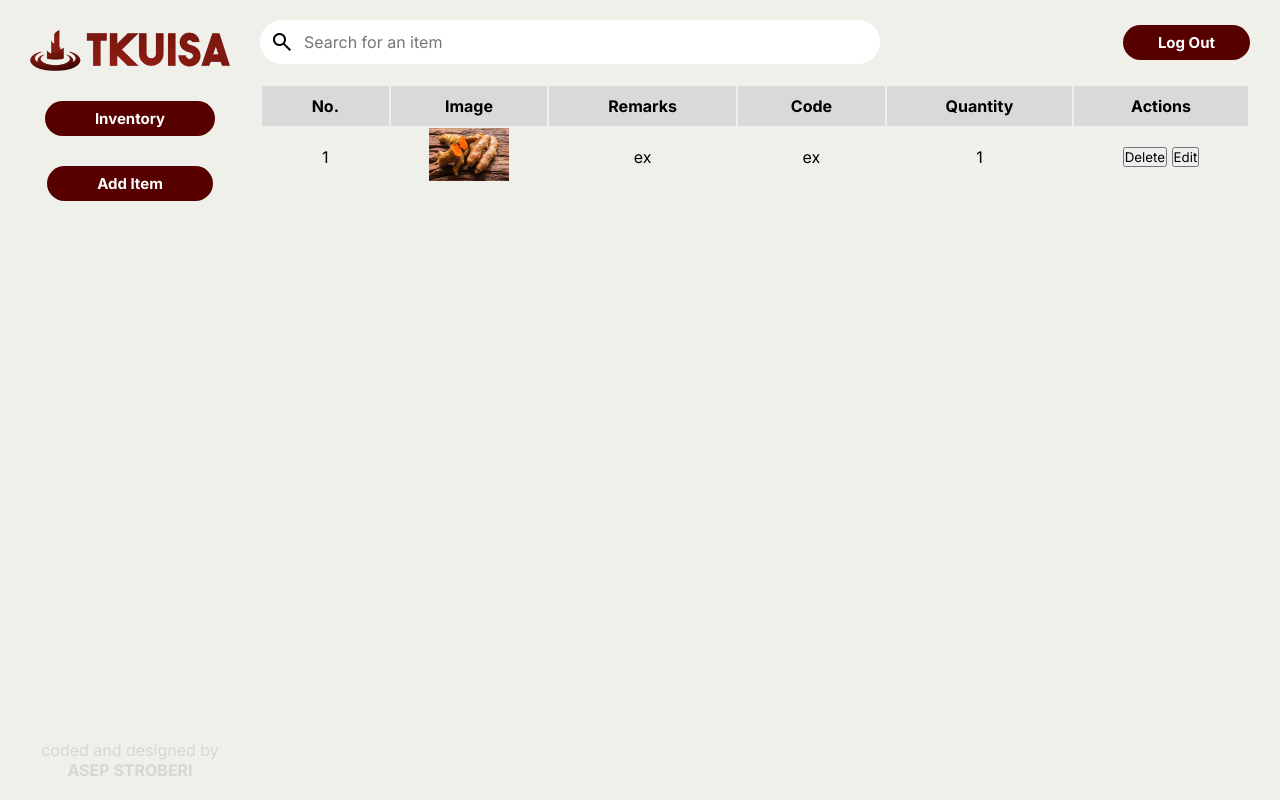
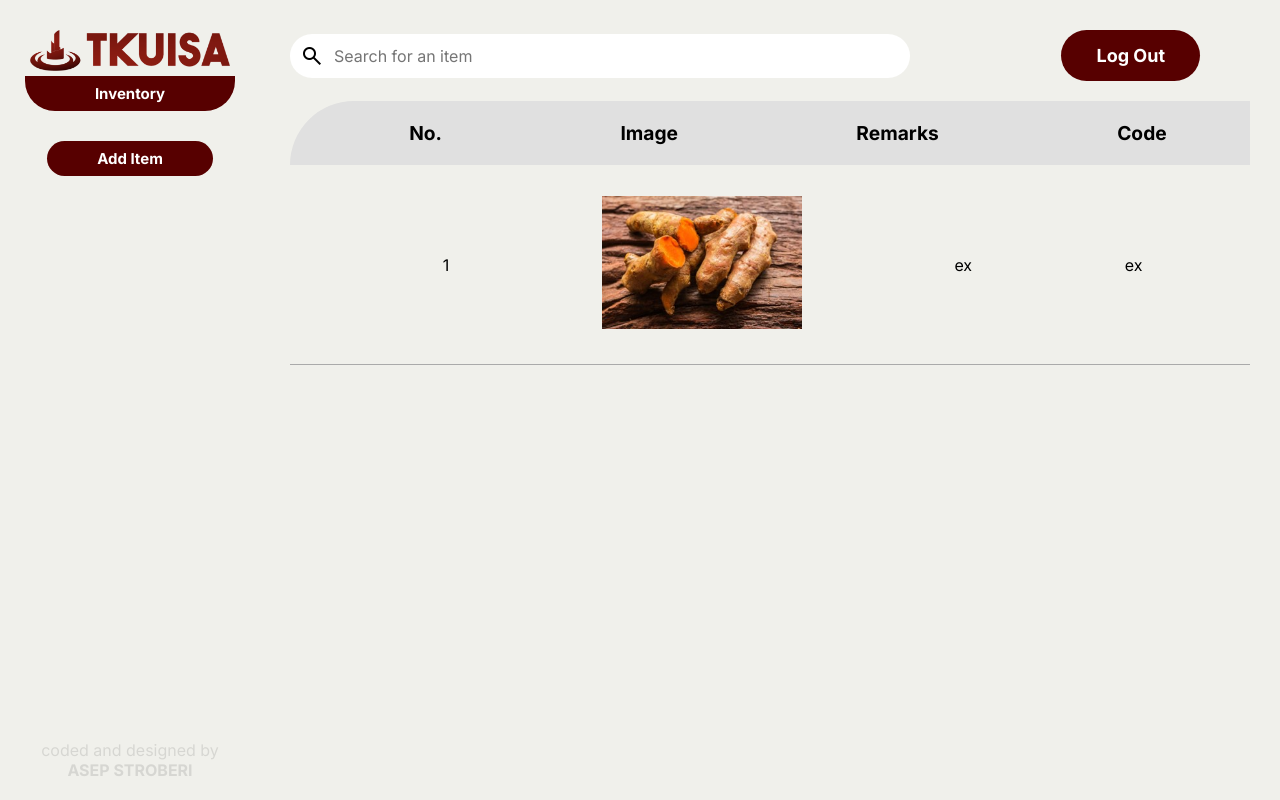
Before and after one commit to JustinWangsa/Inventory-Management-System-Website, a PHP site: page / in a window 1280 px wide. Run offline with PHP 8.4, Linux system fonts and the light colour scheme; data comes from the database, SQL or seed files in the repository.

Commit message:
demo_ready

```diff
--- a/src/index.php
+++ b/src/index.php
@@ -5,7 +5,6 @@
   <meta name="viewport" content="width=device-width, initial-scale=1.0"/>
   <title>TKUISA's Inventory</title>
   <link href="style.css" rel="stylesheet"/>
-  <link href="style.php" rel="stylesheet"/>
   <link rel="stylesheet" href="https://fonts.googleapis.com/css2?family=Material+Symbols+Outlined&display=swap"/>
 </head>
 <body>
@@ -13,7 +12,7 @@
     <div class="side_bar">
       <div class="side_top">
         <img src="image/main_logo.png" alt="TKUISA LOGO" />
-        <p class="med_button">Inventory</p>
+        <p>Inventory</p>
         <button class="med_button" id="addBtn">Add Item</button>
       </div>
 
@@ -29,22 +28,27 @@
           <span class="material-symbols-outlined">search</span>
           <input class="search_input" type="search" placeholder="Search for an item" />
         </div>
-        <button class="log_out">Log Out</button>
+        <button class="log_out" onclick="logout()">Log Out</button>
+        <script>
+          function logout() {
+            window.location.href = '../login.php';
+          }
+        </script>
       </div>
 
       <div class="bottom_segment">
-        <table>
-          <thead>
-            <tr class="tr_title">
-              <th>No.</th>
-              <th>Image</th>
-              <th>Remarks</th>
-              <th>Code</th>
-              <th>Quantity</th>
-              <th>Actions</th>
-            </tr>
-          </thead>
-          <tbody>
+        <div class="table">
+          <div class="thead">
+            <div class="tr_title">
+              <p>No.</p>
+              <p>Image</p>
+              <p>Remarks</p>
+              <p>Code</p>
+              <p>Quantity</p>
+              <p>Modify</p>
+            </div>
+          </div>
+          <div class="tcontent">
             <?php
               include('connect.php');
               $sql = "SELECT * FROM items";
@@ -53,39 +57,39 @@
               if ($result->num_rows > 0) {
                 while ($row = $result->fetch_assoc()) {
                   if ($count % 2) {
-                    echo "<tr style='background-color: #f0f0eb'>";
-                    echo "<td>" . $count++ . "</td>";
-                    echo "<td><img src='image/" . $row["product_image"] . "' width='80' alt='Image'></td>";
-                    echo "<td>" . $row["product_remarks"] . "</td>";
-                    echo "<td>" . $row["product_code"] . "</td>";
-                    echo "<td>" . $row["product_quantity"] . "</td>";
-                    echo "<td>
-                            <button onclick=\"if(confirm('Delete this item?')) window.location.href='delete.php?id=" . $row["id"] . "';\">Delete</button>
-                            <button class='editBtn' data-id='" . $row["id"] . "'data-remarks='" . htmlspecialchars($row["product_remarks"], ENT_QUOTES) . "'data-code='" . $row["product_code"] . "'data-quantity='" . $row["product_quantity"] . "'>
-                              Edit
-                            </button>
-                    </td>";
-                    echo "</tr>";
+  echo "            <div class='card' id='card_odd'>";
+  echo "              <p>" . $count++ . "</p>";
+  echo "              <p class='card_image'><img src='image/" . $row["product_image"] . "' alt='Image'></p>";
+  echo "              <p>" . $row["product_remarks"] . "</p>";
+  echo "              <p>" . $row["product_code"] . "</p>";
+  echo "              <p>" . $row["product_quantity"] . "</p>";
+  echo "              <p class='card_button'>
+                        <button id='cardButton' onclick=\"if(confirm('Delete this item?')) window.location.href='delete.php?id=" . $row["id"] . "';\">Delete</button>
+                        <button id='cardButton' class='editBtn' data-id='" . $row["id"] . "'data-remarks='" . htmlspecialchars($row["product_remarks"], ENT_QUOTES) . "'data-code='" . $row["product_code"] . "'data-quantity='" . $row["product_quantity"] . "'>
+                          Edit
+                        </button>
+                      </p>";
+  echo "            </div>";
                   } else {
-                    echo "<tr style='background-color: #d9d9d9'>";
-                    echo "<td>" . $count++ . "</td>";
-                    echo "<td><img src='image/" . $row["product_image"] . "' width='80' alt='Image'></td>";
-                    echo "<td>" . $row["product_remarks"] . "</td>";
-                    echo "<td>" . $row["product_code"] . "</td>";
-                    echo "<td>" . $row["product_quantity"] . "</td>";
-                    echo "<td>
-                            <button onclick=\"if(confirm('Delete this item?')) window.location.href='delete.php?id=" . $row["id"] . "';\">Delete</button>
-                            <button class='editBtn' data-id='" . $row["id"] . "'data-remarks='" . htmlspecialchars($row["product_remarks"], ENT_QUOTES) . "'data-code='" . $row["product_code"] . "'data-quantity='" . $row["product_quantity"] . "'>
-                              Edit
-                            </button>
-                    </td>";
-                    echo "</tr>";
+  echo "            <div class='card' id='card_even'>";
+  echo "              <p>" . $count++ . "</p>";
+  echo "              <p class='card_image' ><img src='image/" . $row["product_image"] . "'alt='Image'></p>";
+  echo "              <p>" . $row["product_remarks"] . "</p>";
+  echo "              <p>" . $row["product_code"] . "</p>";
+  echo "              <p>" . $row["product_quantity"] . "</p>";
+  echo "              <p class='card_button'>
+                        <button id='cardButton' onclick=\"if(confirm('Delete this item?')) window.location.href='delete.php?id=" . $row["id"] . "';\">Delete</button>
+                        <button id='cardButton' class='editBtn' data-id='" . $row["id"] . "'data-remarks='" . htmlspecialchars($row["product_remarks"], ENT_QUOTES) . "'data-code='" . $row["product_code"] . "'data-quantity='" . $row["product_quantity"] . "'>
+                          Edit
+                        </button>
+                      </p>";
+  echo "            </div>";
                   }
                 }
               }
             ?>
-          </tbody>
-        </table>
+          </div>
+        </div>
       </div>
     </div>
   </div>
--- a/src/style.css
+++ b/src/style.css
@@ -1,4 +1,4 @@
-@import url("https://fonts.googleapis.com/css2?family=Inter:ital,opsz,wght@0,14..32,100..900;1,14..32,100..900&display=swap");
+/* @import url("https://fonts.googleapis.com/css2?family=Inter:ital,opsz,wght@0,14..32,100..900;1,14..32,100..900&display=swap");
 
 * {
   margin: 0;
@@ -210,4 +210,317 @@
 .add_btn {
   background-color: #7d1b1b;
   color: #ffffff;
+} */
+
+@import url("https://fonts.googleapis.com/css2?family=Inter:ital,opsz,wght@0,14..32,100..900;1,14..32,100..900&display=swap");
+
+* {
+  margin: 0;
+  padding: 0;
+  font-family: "Inter";
 }
+
+body {
+  background-color: #f0f0eb;
+  height: 100vh;
+}
+
+.container {
+  display: flex;
+  height: 100vh;
+}
+
+.side_bar {
+  --bottom_margin: 30px;
+
+  width: 200px;
+  display: flex;
+  flex-direction: column;
+  justify-content: space-between;
+  align-items: center;
+  padding: 30px 30px 20px 30px;
+}
+
+.side_top {
+  display: flex;
+  flex-direction: column;
+  justify-content: start;
+  align-items: center;
+}
+
+.side_top p {
+  padding: 8px 70px;
+  color: #ffffff;
+  background: #570000;
+  border: 0;
+  font-size: 15px;
+  font-weight: 700;
+  border-radius: 0 0 30px 30px;
+  margin-bottom: var(--bottom_margin);
+}
+
+.side_top img {
+  width: 200px;
+  margin-bottom: 5px;
+}
+
+.med_button {
+  padding: 8px 50px;
+  color: #ffffff;
+  background: #570000;
+  border: 0;
+  outline: none;
+  cursor: pointer;
+  font-size: 15px;
+  font-weight: 700;
+  border-radius: 30px;
+  margin-bottom: var(--bottom_margin);
+}
+
+.side_bottom {
+  display: flex;
+  flex-direction: column;
+  align-items: center;
+}
+
+.side_bottom p {
+  opacity: 10%;
+  margin: 0;
+}
+
+#Bold {
+  font-weight: bold;
+}
+
+.main {
+  flex: 1;
+  display: flex;
+  flex-direction: column;
+  /* width: 100%; */
+  padding: 30px;
+  overflow: hidden;
+}
+
+.top_segment {
+  display: flex;
+  flex-direction: row;
+  justify-content: space-between;
+  align-items: center;
+  margin-right: 50px;
+}
+
+.search_bar {
+  --padding: 10px;
+
+  width: max-content;
+  display: flex;
+  align-items: center;
+  padding: var(--padding);
+  border-radius: 28px;
+  background-color: #ffffff;
+  margin-bottom: 20px;
+  width: 600px;
+}
+
+.search_input {
+  font-size: 16px;
+  color: #737373;
+  margin-left: var(--padding);
+  outline: none;
+  border: none;
+  background: transparent;
+  flex: 1;
+}
+
+.log_out {
+  height: fit-content;
+  padding: 15px 35px;
+  color: #ffffff;
+  background: #570000;
+  border: 0;
+  outline: none;
+  cursor: pointer;
+  font-size: 18px;
+  font-weight: 700;
+  border-radius: 30px;
+  margin-bottom: 20px;
+}
+
+.bottom_segment {
+  flex: 1;
+  display: flex;
+  flex-direction: column;
+  overflow: hidden;
+}
+
+.table {
+  flex: 1;
+  display: flex;
+  flex-direction: column;
+  width: 1500px;
+  overflow: hidden;
+}
+
+.thead .tr_title {
+  position: sticky;
+  top: 0;
+  background-color: #e0e0e0;
+  z-index: 2;
+}
+
+.tr_title {
+  position: sticky;
+  display: flex;
+  flex-direction: row;
+  justify-content: space-around;
+  padding: 20px 30px;
+  border-radius: 100px 100px 0px 0px;
+  font-size: larger;
+  font-weight: bold;
+  background-color: #bdbdbd;
+}
+
+.tr_title p {
+  box-sizing: border-box;
+}
+
+.tcontent {
+  flex: 1;
+  overflow-y: auto;
+}
+
+.card {
+  box-sizing: border-box;
+  display: flex;
+  flex-direction: row;
+  justify-content: space-evenly;
+  /* gap: 0px; */
+  align-items: center;
+  height: 200px;
+  overflow: hidden;
+  border-bottom: 1px solid #aaa;
+}
+
+.card_content {
+}
+
+#card_odd {
+  background-color: #f0f0eb;
+}
+
+#card_even {
+  background-color: #d9d9d9;
+}
+
+.card p {
+  /* box-sizing: border-box;
+  margin: 0px; */
+  text-align: center;
+  /* padding: 30px;
+  margin-left: 70px; */
+}
+
+#card_image {
+  align-content: center;
+  width: 200px;
+  height: 180px;
+  overflow: scroll;
+}
+
+.card img {
+  width: 200px;
+}
+
+.card_button {
+  display: flex;
+  flex-direction: row;
+  justify-content: center;
+  gap: 15px;
+}
+
+#cardButton {
+  padding: 5px 20px;
+  font-size: medium;
+  font-weight: bold;
+  color: #ffffff;
+  background-color: #570000;
+  border-radius: 20px;
+}
+
+#cardButton:hover {
+  color: #c7c7c7;
+  background-color: #310000;
+}
+
+.popup {
+  display: none;
+  position: fixed;
+  z-index: 999;
+  left: 0;
+  top: 0;
+  width: 100%;
+  height: 100%;
+  overflow: auto;
+  background-color: rgba(0, 0, 0, 0.4);
+}
+
+.popup_content {
+  background-color: #ffffff;
+  margin: 10% auto;
+  padding: 30px;
+  border-radius: 10px;
+  width: 55%;
+}
+
+.popup_header {
+  display: flex;
+  justify-content: space-between;
+  align-items: center;
+  margin-bottom: 10px;
+}
+
+.popup_close {
+  font-size: 24px;
+  font-weight: bold;
+  cursor: pointer;
+}
+
+.form_group {
+  box-sizing: border-box;
+  margin-bottom: 15px;
+}
+
+.form_group label {
+  display: block;
+  margin-bottom: 5px;
+}
+
+.form_group input[type="text"],
+.form_group input[type="number"],
+.form_group input[type="file"] {
+  width: 98%;
+  padding: 8px;
+  border: 1px solid #ccc;
+  border-radius: 5px;
+}
+
+.add_popup_actions {
+  text-align: right;
+}
+
+.btn {
+  padding: 8px 16px;
+  border: none;
+  border-radius: 15px;
+  cursor: pointer;
+}
+
+.cancel_btn {
+  background-color: #ccc;
+  margin-right: 10px;
+}
+
+.add_btn {
+  background-color: #7d1b1b;
+  color: #ffffff;
+}
--- a/src/style.php
+++ b/src/style.php
@@ -3,19 +3,3 @@
     /*** Without this header, it wont work ***/
     header("Content-type: text/css");
 ?>
-
-.tr_title {
-    background-color: #d9d9d9;
-}
-
-th {
-   padding: 10px 30px;
-}
-
-td {
-    text-align: center;
-}
-
-.popup {
-    display:none;
-}
```
Also changed, not shown: src/script.js (+12 -132 lines).
